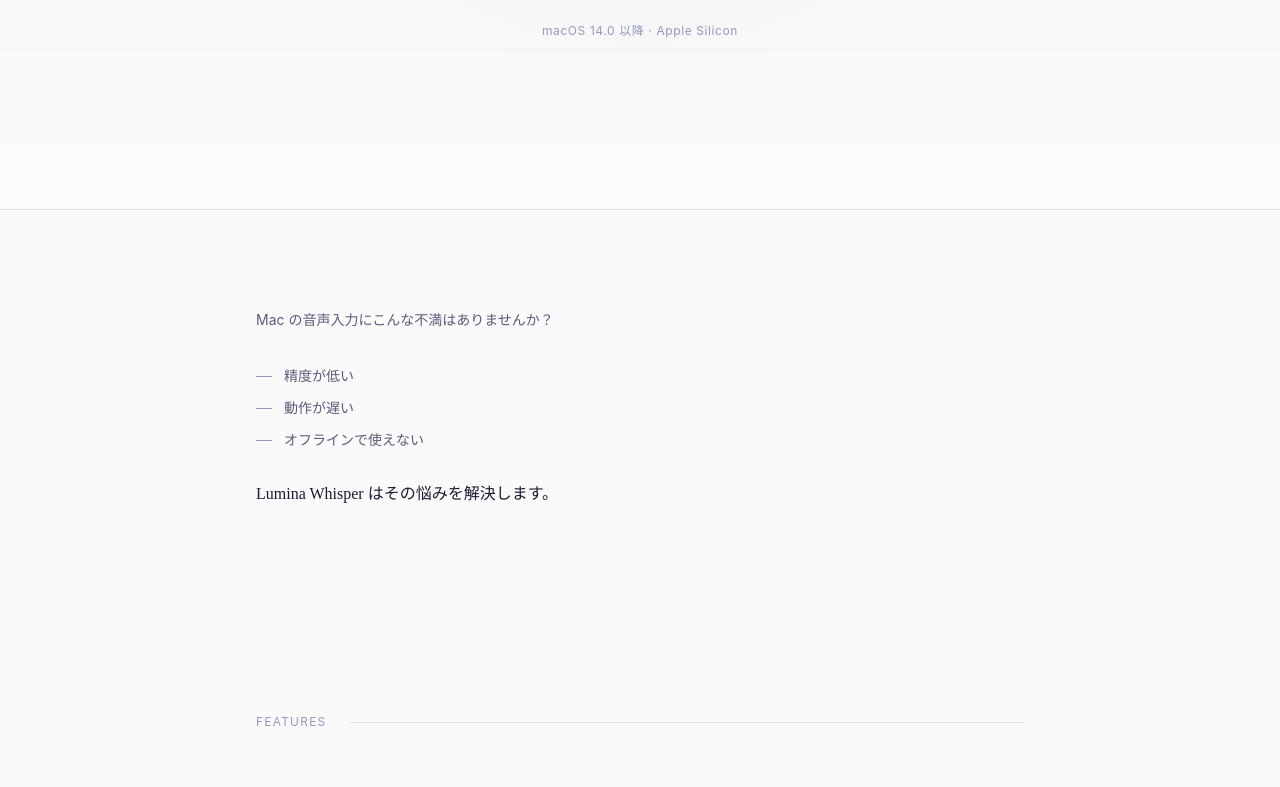
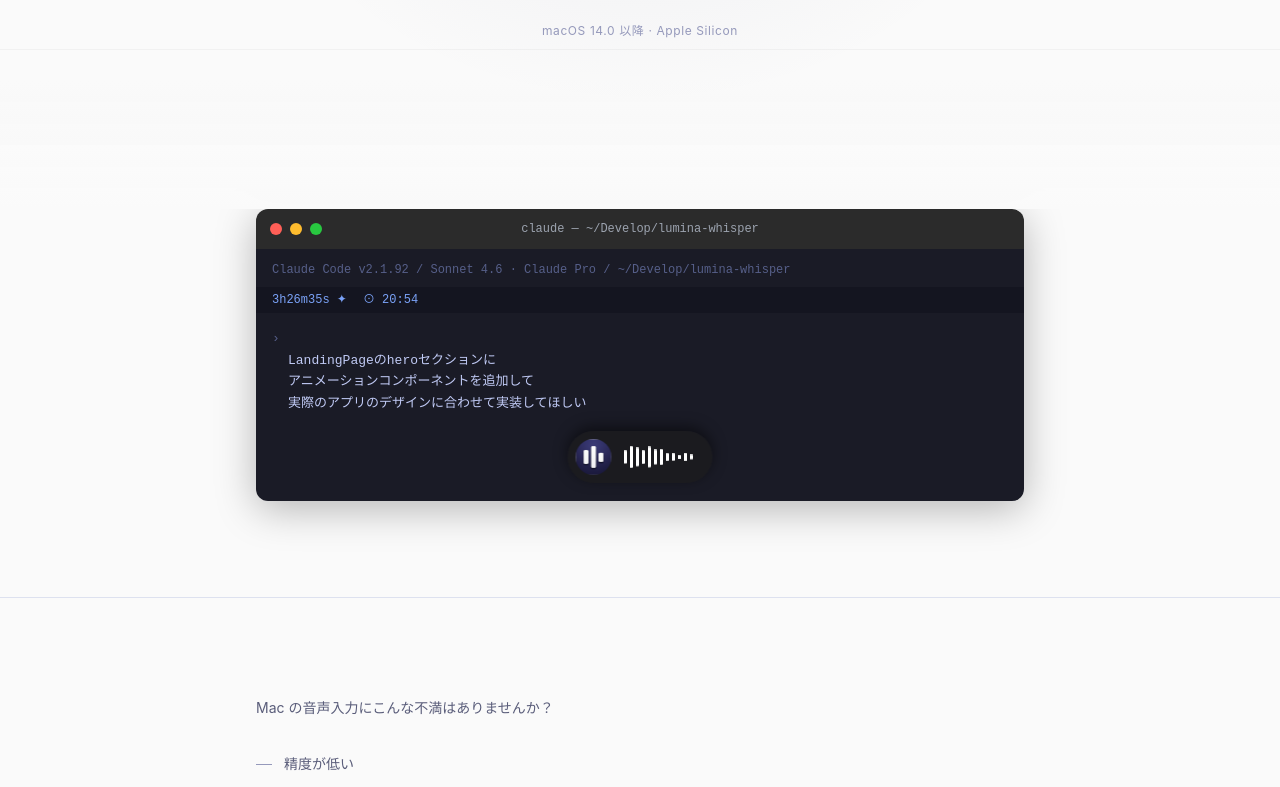
Before and after one commit to k1e1n04/lumina-whisper-site, a React (Vite) app: page / in a window 1280 px wide. Shown: the part 591-1378 px from the top of the page. Built offline with nearby package versions, Linux system fonts and the light colour scheme; a web font is replaced by a local one.

Commit message:
feat(landing): add app demo animation section below hero
CSS+JSのみで実装したClaude Code音声入力デモをヒーロー直下に追加。
3フレーズが順番に出現するアニメーション、波形バー付きピルオーバーレイを含む。

```diff
--- /dev/null
+++ b/src/components/AppDemoSection.tsx
@@ -0,0 +1,221 @@
+import { useEffect, useRef, useState } from 'react'
+
+const PHRASES = [
+  'LandingPageのheroセクションに',
+  'アニメーションコンポーネントを追加して',
+  '実際のアプリのデザインに合わせて実装してほしい',
+]
+
+const TIMINGS = [1000, 2800, 4600]
+const LOOP_DELAY = 4000
+
+const BAR_HEIGHTS = [20, 26, 20, 14, 22, 18, 24, 16, 20, 12, 22, 10]
+
+export default function AppDemoSection() {
+  const [visiblePhrases, setVisiblePhrases] = useState(0)
+  const timeoutsRef = useRef<ReturnType<typeof setTimeout>[]>([])
+
+  useEffect(() => {
+    function schedule() {
+      timeoutsRef.current.forEach(clearTimeout)
+      timeoutsRef.current = []
+
+      TIMINGS.forEach((delay, i) => {
+        const id = setTimeout(() => {
+          setVisiblePhrases(i + 1)
+        }, delay)
+        timeoutsRef.current.push(id)
+      })
+
+      const resetId = setTimeout(() => {
+        setVisiblePhrases(0)
+        const restartId = setTimeout(schedule, 1000)
+        timeoutsRef.current.push(restartId)
+      }, TIMINGS[TIMINGS.length - 1] + LOOP_DELAY)
+      timeoutsRef.current.push(resetId)
+    }
+
+    schedule()
+
+    return () => {
+      timeoutsRef.current.forEach(clearTimeout)
+    }
+  }, [])
+
+  return (
+    <section className="px-6 pb-24">
+      <div className="mx-auto max-w-3xl">
+        {/* Mac window frame */}
+        <div
+          style={{
+            borderRadius: 12,
+            boxShadow: '0 8px 40px rgba(0,0,0,0.28)',
+            overflow: 'hidden',
+          }}
+        >
+          {/* Title bar */}
+          <div
+            style={{
+              background: '#2B2B2B',
+              height: 40,
+              display: 'flex',
+              alignItems: 'center',
+              paddingLeft: 14,
+              gap: 8,
+            }}
+          >
+            <span style={{ width: 12, height: 12, borderRadius: '50%', background: '#FF5F57', display: 'inline-block' }} />
+            <span style={{ width: 12, height: 12, borderRadius: '50%', background: '#FEBC2E', display: 'inline-block' }} />
+            <span style={{ width: 12, height: 12, borderRadius: '50%', background: '#28C840', display: 'inline-block' }} />
+            <span
+              style={{
+                position: 'absolute',
+                left: '50%',
+                transform: 'translateX(-50%)',
+                color: '#9CA3AF',
+                fontSize: 12,
+                fontFamily: 'monospace',
+                userSelect: 'none',
+              }}
+            >
+              claude — ~/Develop/lumina-whisper
+            </span>
+          </div>
+
+          {/* Claude Code body */}
+          <div
+            style={{
+              background: '#1a1b26',
+              fontFamily: 'monospace',
+              fontSize: 13,
+              color: '#C0CAF5',
+              position: 'relative',
+            }}
+          >
+            {/* Header */}
+            <div style={{ padding: '12px 16px 8px', color: '#565f89', fontSize: 12 }}>
+              Claude Code v2.1.92 / Sonnet 4.6 · Claude Pro / ~/Develop/lumina-whisper
+            </div>
+
+            {/* Status line */}
+            <div
+              style={{
+                background: '#141520',
+                padding: '4px 16px',
+                fontSize: 12,
+                color: '#7aa2f7',
+                display: 'flex',
+                gap: 16,
+              }}
+            >
+              <span>3h26m35s ✦</span>
+              <span>⊙ 20:54</span>
+            </div>
+
+            {/* Input area */}
+            <div style={{ padding: '16px 16px 88px 16px', minHeight: 120 }}>
+              <div style={{ display: 'flex', flexDirection: 'column', gap: 2 }}>
+                <span style={{ color: '#565f89' }}>›</span>
+                {PHRASES.map((phrase, i) => {
+                  const visible = i < visiblePhrases
+                  const isCurrent = i === visiblePhrases - 1
+                  return (
+                    <span
+                      key={i}
+                      style={{
+                        opacity: visible ? 1 : 0,
+                        transform: visible ? 'translateY(0)' : 'translateY(4px)',
+                        transition: 'opacity 300ms ease, transform 300ms ease',
+                        color: '#C0CAF5',
+                        paddingLeft: 16,
+                        display: 'flex',
+                        alignItems: 'center',
+                      }}
+                    >
+                      {phrase}
+                      {isCurrent && (
+                        <span
+                          style={{
+                            display: 'inline-block',
+                            width: 8,
+                            height: 14,
+                            background: '#7aa2f7',
+                            marginLeft: 2,
+                            animation: 'blink 1s step-end infinite',
+                          }}
+                        />
+                      )}
+                    </span>
+                  )
+                })}
+              </div>
+            </div>
+
+            {/* Pill overlay */}
+            <div
+              style={{
+                position: 'absolute',
+                bottom: 18,
+                left: '50%',
+                transform: 'translateX(-50%)',
+                height: 52,
+                borderRadius: 26,
+                background: 'rgba(28, 28, 32, 0.96)',
+                boxShadow: '0 -4px 14px rgba(0,0,0,0.5)',
+                display: 'flex',
+                alignItems: 'center',
+                paddingLeft: 8,
+                paddingRight: 20,
+                gap: 12,
+                whiteSpace: 'nowrap',
+              }}
+            >
+              {/* App icon */}
+              <div
+                style={{
+                  width: 36,
+                  height: 36,
+                  borderRadius: '50%',
+                  background: '#1C1C28',
+                  overflow: 'hidden',
+                  flexShrink: 0,
+                }}
+              >
+                <img src="/icon.png" alt="" width={36} height={36} style={{ display: 'block' }} />
+              </div>
+
+              {/* Waveform */}
+              <div style={{ display: 'flex', alignItems: 'center', gap: 3 }}>
+                {BAR_HEIGHTS.map((h, i) => (
+                  <div
+                    key={i}
+                    style={{
+                      width: 3,
+                      height: h,
+                      borderRadius: 1.5,
+                      background: '#ffffff',
+                      animation: `waveBar 0.8s ease-in-out infinite`,
+                      animationDelay: `${i * 0.067}s`,
+                      transformOrigin: 'center',
+                    }}
+                  />
+                ))}
+              </div>
+            </div>
+          </div>
+        </div>
+      </div>
+
+      <style>{`
+        @keyframes blink {
+          0%, 100% { opacity: 1; }
+          50% { opacity: 0; }
+        }
+        @keyframes waveBar {
+          0%, 100% { transform: scaleY(0.35); }
+          50% { transform: scaleY(1.0); }
+        }
+      `}</style>
+    </section>
+  )
+}
--- a/src/pages/LandingPage.tsx
+++ b/src/pages/LandingPage.tsx
@@ -2,6 +2,7 @@
 import { Helmet } from 'react-helmet-async'
 import Navbar from '../components/Navbar'
 import Footer from '../components/Footer'
+import AppDemoSection from '../components/AppDemoSection'
 
 const DOWNLOAD_URL = 'https://github.com/k1e1n04/lumina-whisper-site/releases/latest/download/LuminaWhisper.dmg'
 
@@ -99,6 +100,8 @@
           aria-hidden
         />
       </section>
+
+      <AppDemoSection />
 
       {/* Pain → Solution */}
       <section className="border-t border-border px-6 py-24">
```
